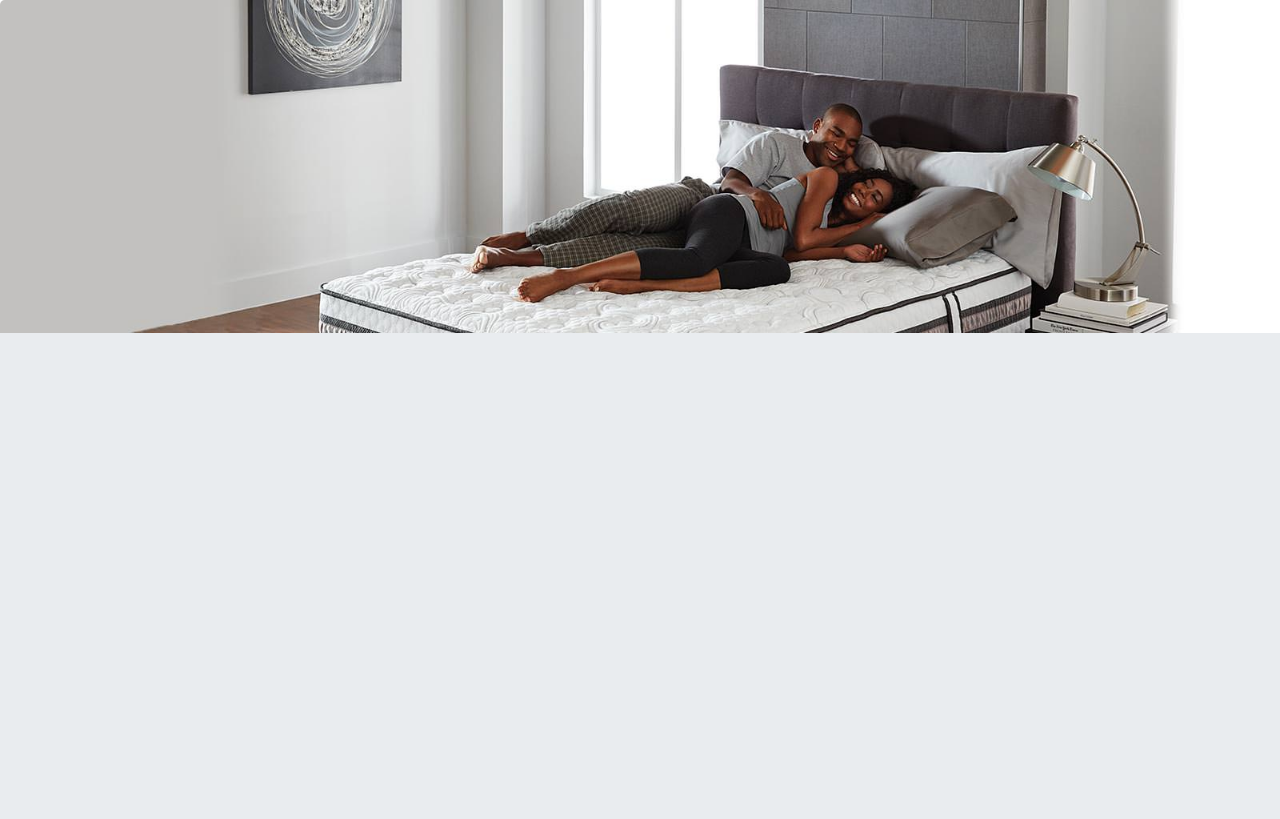
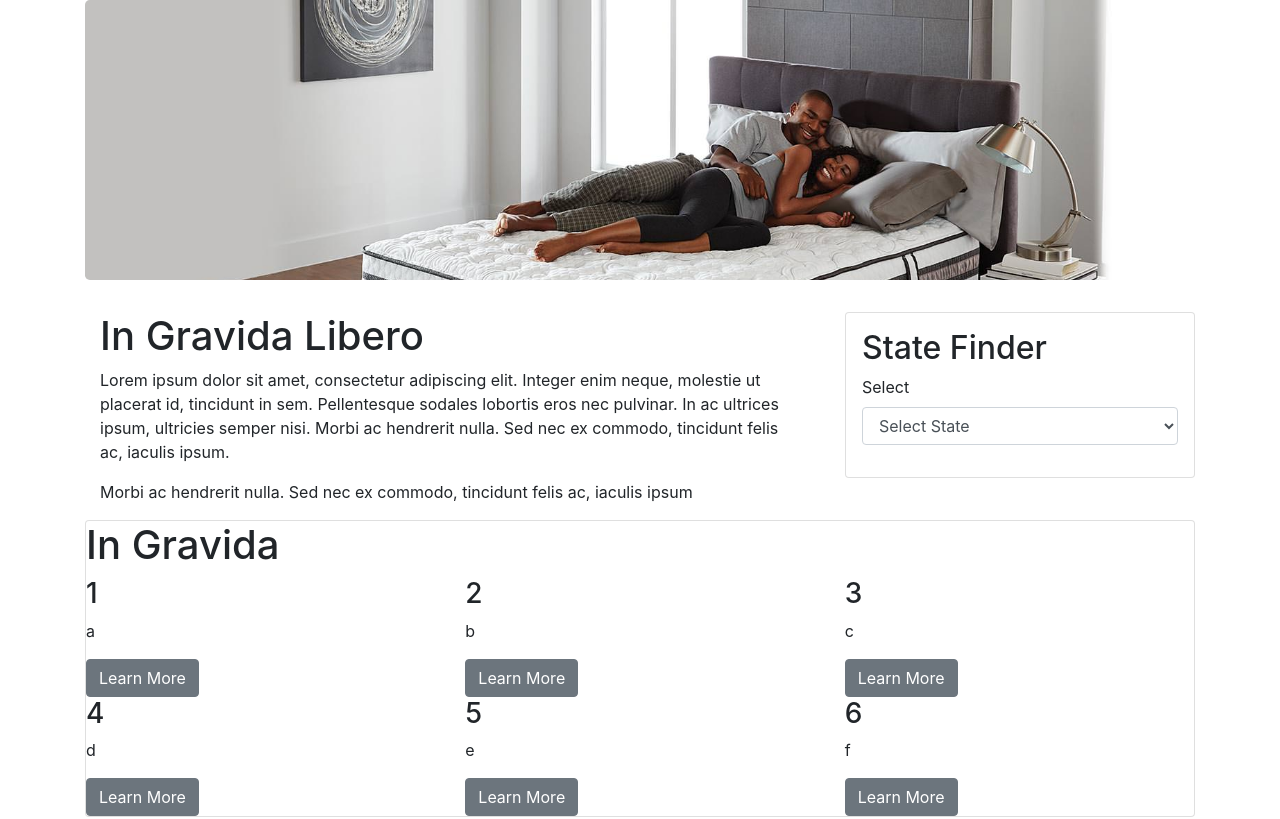
Before and after one commit to precto1285/tagrem-react-bootstrap, a React (Create React App) app in the folder tagrem-react-bootstrap/: page / in a window 1280 px wide. Shown: the top 819 px of the page. Built offline with nearby package versions, Linux system fonts and the light colour scheme.

Commit message:
created Main text, statefinder and learn more components

```diff
--- a/tagrem-react-bootstrap/src/App.css
+++ b/tagrem-react-bootstrap/src/App.css
@@ -1,3 +1,2 @@
 .App {
-  text-align: center;
 }
--- a/tagrem-react-bootstrap/src/App.js
+++ b/tagrem-react-bootstrap/src/App.js
@@ -1,12 +1,35 @@
 import React from 'react';
+import { Container, Row, Col } from 'reactstrap';
 import './App.css';
 import Banner from './components/Banner';
+import MainText from './components/MainText';
+import StateFinder from './components/StateFinder';
+import LearnMore from './components/LearnMore/LearnMore';
+
 
 function App() {
   return (
     <div className="App">
-      <Banner />
-      Hello World!
+      <Container>
+        <Row>
+          <Col>
+            <Banner />
+          </Col>
+        </Row>
+        <Row>
+          <Col className="col-lg-8">
+            <MainText />
+          </Col>
+          <Col className="col-lg-4">
+            <StateFinder />
+          </Col>
+        </Row>
+        <Row>
+          <Col>
+            <LearnMore />
+          </Col>
+        </Row>
+      </Container>
     </div>
   );
 }
--- a/tagrem-react-bootstrap/src/components/Banner.js
+++ b/tagrem-react-bootstrap/src/components/Banner.js
@@ -1,6 +1,5 @@
 import React from 'react';
 import { Jumbotron } from 'reactstrap';
-import BannerImage from '../images/banner.jpg';
 import './banner.css';
 
 const Banner = () => {
--- /dev/null
+++ b/tagrem-react-bootstrap/src/components/LearnMore/LearnMore.js
@@ -0,0 +1,34 @@
+import React, { Component } from 'react';
+import { Card, Row, Col } from 'reactstrap';
+import LearnMoreCard from './LearnMoreCard';
+
+
+class LearnMore extends Component {
+  constructor(props) {
+    super(props);
+    this.state = {
+      learnMoreCard: [{ title: '1', paragraph: 'a' }, { title: '2', paragraph: 'b' }, { title: '3', paragraph: 'c' }, { title: '4', paragraph: 'd' }, { title: '5', paragraph: 'e' }, { title: '6', paragraph: 'f' }]
+    }
+  }
+  render() {
+    return (
+      <div>
+        <Card>
+          <h1>In Gravida</h1>
+          <Row>
+            <Col><LearnMoreCard title={this.state.learnMoreCard[0].title} paragraph={this.state.learnMoreCard[0].paragraph} /></Col>
+            <Col><LearnMoreCard title={this.state.learnMoreCard[1].title} paragraph={this.state.learnMoreCard[1].paragraph} /></Col>
+            <Col><LearnMoreCard title={this.state.learnMoreCard[2].title} paragraph={this.state.learnMoreCard[2].paragraph} /></Col>
+          </Row>
+          <Row>
+            <Col><LearnMoreCard title={this.state.learnMoreCard[3].title} paragraph={this.state.learnMoreCard[3].paragraph} /></Col>
+            <Col><LearnMoreCard title={this.state.learnMoreCard[4].title} paragraph={this.state.learnMoreCard[4].paragraph} /></Col>
+            <Col><LearnMoreCard title={this.state.learnMoreCard[5].title} paragraph={this.state.learnMoreCard[5].paragraph} /></Col>
+          </Row>
+        </Card>
+      </div>
+    );
+  }
+}
+
+export default LearnMore;
--- /dev/null
+++ b/tagrem-react-bootstrap/src/components/LearnMore/LearnMoreCard.js
@@ -0,0 +1,14 @@
+import React from 'react';
+import { Button } from 'reactstrap';
+
+const LearnMoreCard = (props) => {
+  return (
+    <div>
+      <h3>{props.title}</h3>
+      <p>{props.paragraph}</p>
+      <Button>Learn More</Button>
+    </div>
+  );
+};
+
+export default LearnMoreCard;
--- /dev/null
+++ b/tagrem-react-bootstrap/src/components/MainText.js
@@ -0,0 +1,15 @@
+import React from 'react';
+import { Container } from 'reactstrap';
+const MainText = (props) => {
+  return (
+    <div>
+      <Container>
+        <h1>In Gravida Libero</h1>
+        <p>Lorem ipsum dolor sit amet, consectetur adipiscing elit. Integer enim neque, molestie ut placerat id, tincidunt in sem. Pellentesque sodales lobortis eros nec pulvinar. In ac ultrices ipsum, ultricies semper nisi. Morbi ac hendrerit nulla. Sed nec ex commodo, tincidunt felis ac, iaculis ipsum.</p>
+        <p>Morbi ac hendrerit nulla. Sed nec ex commodo, tincidunt felis ac, iaculis ipsum</p>
+      </Container>
+    </div>
+  );
+};
+
+export default MainText;
--- /dev/null
+++ b/tagrem-react-bootstrap/src/components/StateFinder.js
@@ -0,0 +1,71 @@
+import React from 'react';
+import { Card, FormGroup, Input, Label } from 'reactstrap';
+
+const StateFinder = (props) => {
+  return (
+    <div>
+      <Card className="p-3">
+        <h2>State Finder</h2>
+        <FormGroup>
+          <Label for="exampleSelect">Select</Label>
+          <Input type="select" name="select" id="exampleSelect">
+            <option value="">Select State</option>
+            <option value="AL">Alabama</option>
+            <option value="AK">Alaska</option>
+            <option value="AZ">Arizona</option>
+            <option value="AR">Arkansas</option>
+            <option value="CA">California</option>
+            <option value="CO">Colorado</option>
+            <option value="CT">Connecticut</option>
+            <option value="DE">Delaware</option>
+            <option value="DC">District Of Columbia</option>
+            <option value="FL">Florida</option>
+            <option value="GA">Georgia</option>
+            <option value="HI">Hawaii</option>
+            <option value="ID">Idaho</option>
+            <option value="IL">Illinois</option>
+            <option value="IN">Indiana</option>
+            <option value="IA">Iowa</option>
+            <option value="KS">Kansas</option>
+            <option value="KY">Kentucky</option>
+            <option value="LA">Louisiana</option>
+            <option value="ME">Maine</option>
+            <option value="MD">Maryland</option>
+            <option value="MA">Massachusetts</option>
+            <option value="MI">Michigan</option>
+            <option value="MN">Minnesota</option>
+            <option value="MS">Mississippi</option>
+            <option value="MO">Missouri</option>
+            <option value="MT">Montana</option>
+            <option value="NE">Nebraska</option>
+            <option value="NV">Nevada</option>
+            <option value="NH">New Hampshire</option>
+            <option value="NJ">New Jersey</option>
+            <option value="NM">New Mexico</option>
+            <option value="NY">New York</option>
+            <option value="NC">North Carolina</option>
+            <option value="ND">North Dakota</option>
+            <option value="OH">Ohio</option>
+            <option value="OK">Oklahoma</option>
+            <option value="OR">Oregon</option>
+            <option value="PA">Pennsylvania</option>
+            <option value="RI">Rhode Island</option>
+            <option value="SC">South Carolina</option>
+            <option value="SD">South Dakota</option>
+            <option value="TN">Tennessee</option>
+            <option value="TX">Texas</option>
+            <option value="UT">Utah</option>
+            <option value="VT">Vermont</option>
+            <option value="VA">Virginia</option>
+            <option value="WA">Washington</option>
+            <option value="WV">West Virginia</option>
+            <option value="WI">Wisconsin</option>
+            <option value="WY">Wyoming</option>
+          </Input>
+        </FormGroup>
+      </Card>
+    </div>
+  );
+};
+
+export default StateFinder;
--- a/tagrem-react-bootstrap/src/components/banner.css
+++ b/tagrem-react-bootstrap/src/components/banner.css
@@ -2,5 +2,5 @@
   background-image: url("../images/banner.jpg");
   background-repeat: no-repeat;
   background-size: 100%;
-  height: 1200px;
+  height: 280px;
 }
```
